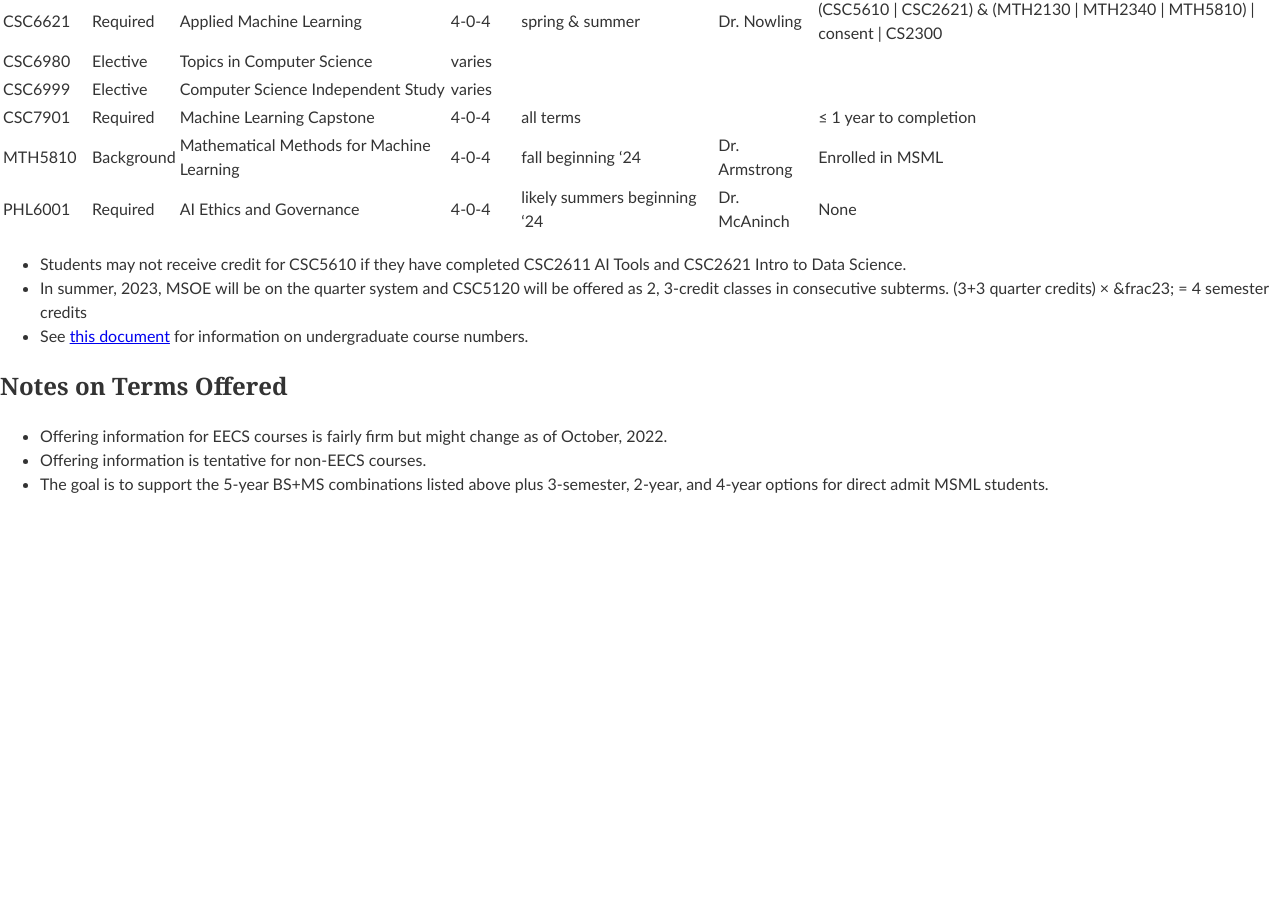
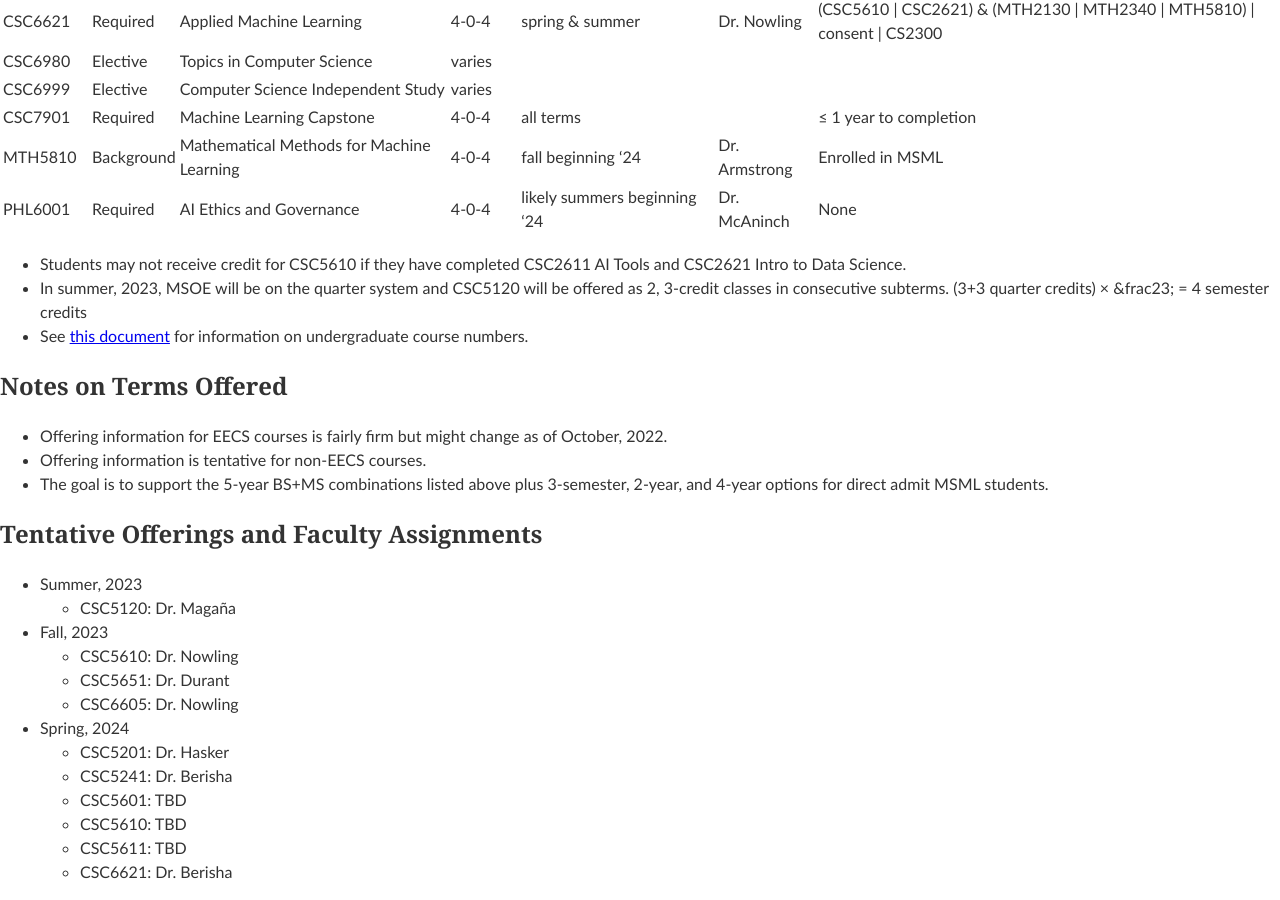
Before and after one commit to edurant/edurant.github.io, a Jekyll site: the page built from advising/msml.md, in a window 1280 px wide and 900 px high, scrolled down 2444 px. Built offline with Jekyll 4.4.1, drawn with Linux system fonts in a browser that asks for light colours; our own code applies the rules of GitHub Pages for plain Markdown files; before the commit the page ends 2956 px from its top, so only the background shows below that.

Commit message:
MSML: +tentative offerings & faculty assignments

```diff
--- a/advising/msml.md
+++ b/advising/msml.md
@@ -91,3 +91,18 @@ PHL6001 | Required | AI Ethics and Governance | 4-0-4 | likely summers beginning
 * Offering information for EECS courses is fairly firm but might change as of October, 2022.
 * Offering information is tentative for non-EECS courses.
 * The goal is to support the 5-year BS+MS combinations listed above plus 3-semester, 2-year, and 4-year options for direct admit MSML students.
+
+## Tentative Offerings and Faculty Assignments
+* Summer, 2023
+  * CSC5120: Dr. Magaña
+* Fall, 2023
+  * CSC5610: Dr. Nowling
+  * CSC5651: Dr. Durant
+  * CSC6605: Dr. Nowling
+* Spring, 2024
+  * CSC5201: Dr. Hasker
+  * CSC5241: Dr. Berisha
+  * CSC5601: TBD
+  * CSC5610: TBD
+  * CSC5611: TBD
+  * CSC6621: Dr. Berisha
```
